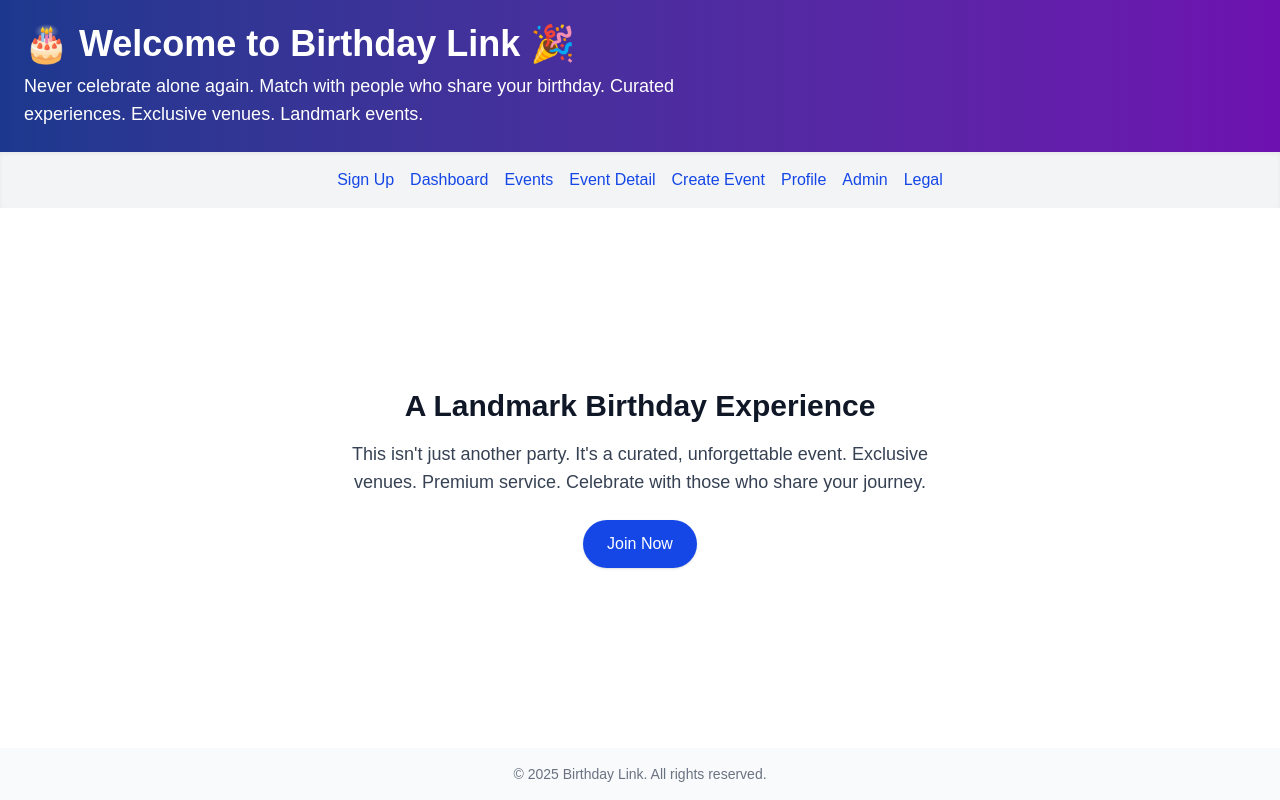
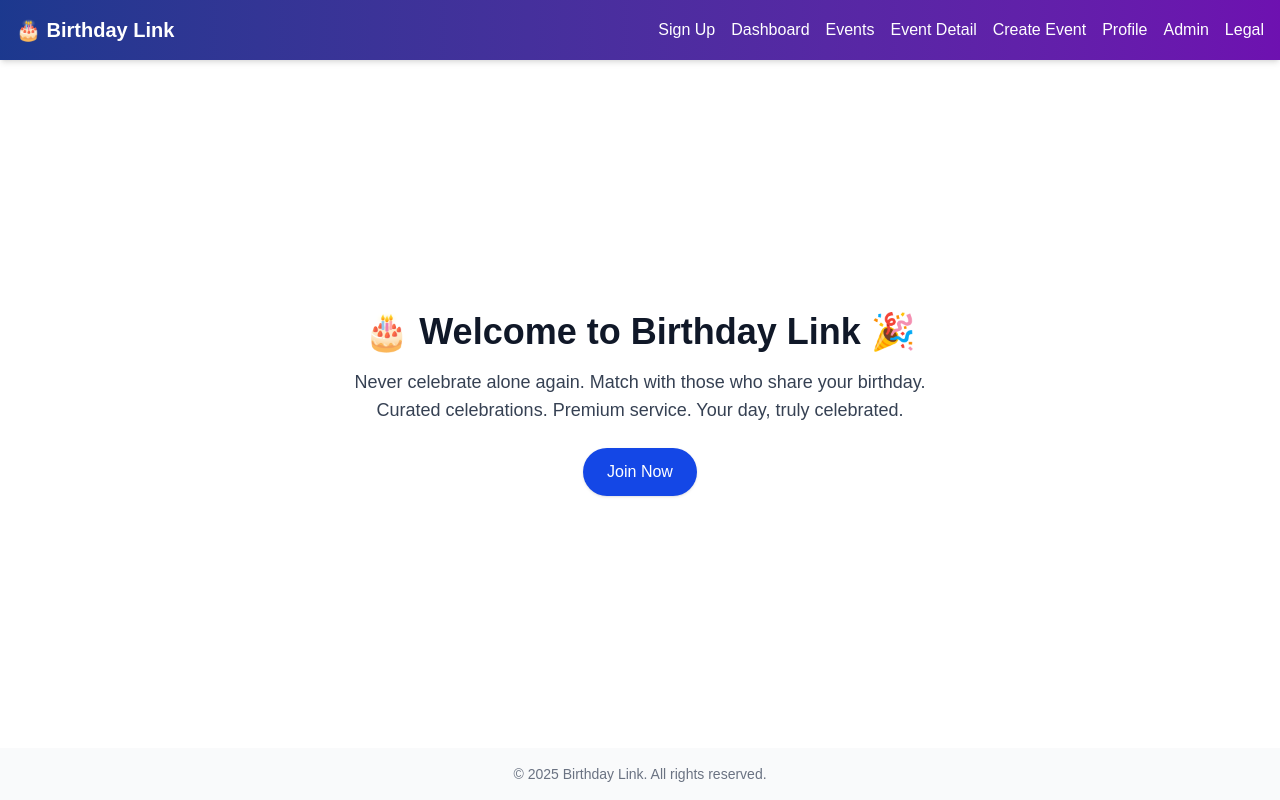
Before and after one commit to xytoxyto/birthday-link, a Next.js app: page / in a window 1280 px wide. Built offline with nearby package versions, Linux system fonts and the light colour scheme.

Commit message:
Refactor HomePage with NavBar and Birthday Link brand voice

```diff
--- a/src/app/page.tsx
+++ b/src/app/page.tsx
@@ -1,33 +1,17 @@
+import NavBar from '../components/NavBar';
 import Link from 'next/link';
 
 export default function HomePage() {
   return (
     <main className="min-h-screen bg-white text-gray-900 flex flex-col">
-      <header className="bg-gradient-to-r from-blue-900 to-purple-800 text-white p-6 shadow-md">
-        <h1 className="text-4xl font-bold">🎂 Welcome to Birthday Link 🎉</h1>
-        <p className="mt-2 text-lg max-w-2xl">
-          Never celebrate alone again. Match with people who share your birthday.
-          Curated experiences. Exclusive venues. Landmark events.
-        </p>
-      </header>
-
-      <nav className="flex flex-wrap gap-4 justify-center p-4 bg-gray-100 shadow-inner">
-        <Link href="/signup" className="hover:underline text-blue-700">Sign Up</Link>
-        <Link href="/dashboard" className="hover:underline text-blue-700">Dashboard</Link>
-        <Link href="/events" className="hover:underline text-blue-700">Events</Link>
-        <Link href="/events/123" className="hover:underline text-blue-700">Event Detail</Link>
-        <Link href="/events/create" className="hover:underline text-blue-700">Create Event</Link>
-        <Link href="/profile" className="hover:underline text-blue-700">Profile</Link>
-        <Link href="/admin" className="hover:underline text-blue-700">Admin</Link>
-        <Link href="/legal" className="hover:underline text-blue-700">Legal</Link>
-      </nav>
+      <NavBar />
 
       <section className="flex-grow flex items-center justify-center text-center p-8">
         <div className="max-w-xl">
-          <h2 className="text-3xl font-bold mb-4">A Landmark Birthday Experience</h2>
+          <h1 className="text-4xl font-bold mb-4">🎂 Welcome to Birthday Link 🎉</h1>
           <p className="text-lg text-gray-700 mb-6">
-            This isn&apos;t just another party. It&apos;s a curated, unforgettable event.
-            Exclusive venues. Premium service. Celebrate with those who share your journey.
+            Never celebrate alone again. Match with those who share your birthday.
+            Curated celebrations. Premium service. Your day, truly celebrated.
           </p>
           <Link href="/signup" className="inline-block bg-blue-700 text-white px-6 py-3 rounded-full shadow hover:bg-blue-800">
             Join Now
--- /dev/null
+++ b/src/components/NavBar.tsx
@@ -0,0 +1,35 @@
+'use client';
+
+import { useState } from 'react';
+import Link from 'next/link';
+
+export default function NavBar() {
+  const [open, setOpen] = useState(false);
+
+  return (
+    <header className="bg-gradient-to-r from-blue-900 to-purple-800 text-white shadow-md">
+      <div className="max-w-7xl mx-auto flex justify-between items-center p-4">
+        <h1 className="text-xl font-bold">
+          <Link href="/">🎂 Birthday Link</Link>
+        </h1>
+        <button
+          className="md:hidden text-2xl"
+          onClick={() => setOpen(!open)}
+          aria-label="Toggle Menu"
+        >
+          ☰
+        </button>
+        <nav className={`flex-col md:flex-row md:flex ${open ? 'flex' : 'hidden'} md:space-x-4 space-y-2 md:space-y-0 bg-white md:bg-transparent text-gray-900 md:text-white p-4 md:p-0 rounded md:rounded-none`}>
+          <Link href="/signup">Sign Up</Link>
+          <Link href="/dashboard">Dashboard</Link>
+          <Link href="/events">Events</Link>
+          <Link href="/events/123">Event Detail</Link>
+          <Link href="/events/create">Create Event</Link>
+          <Link href="/profile">Profile</Link>
+          <Link href="/admin">Admin</Link>
+          <Link href="/legal">Legal</Link>
+        </nav>
+      </div>
+    </header>
+  );
+}
```
